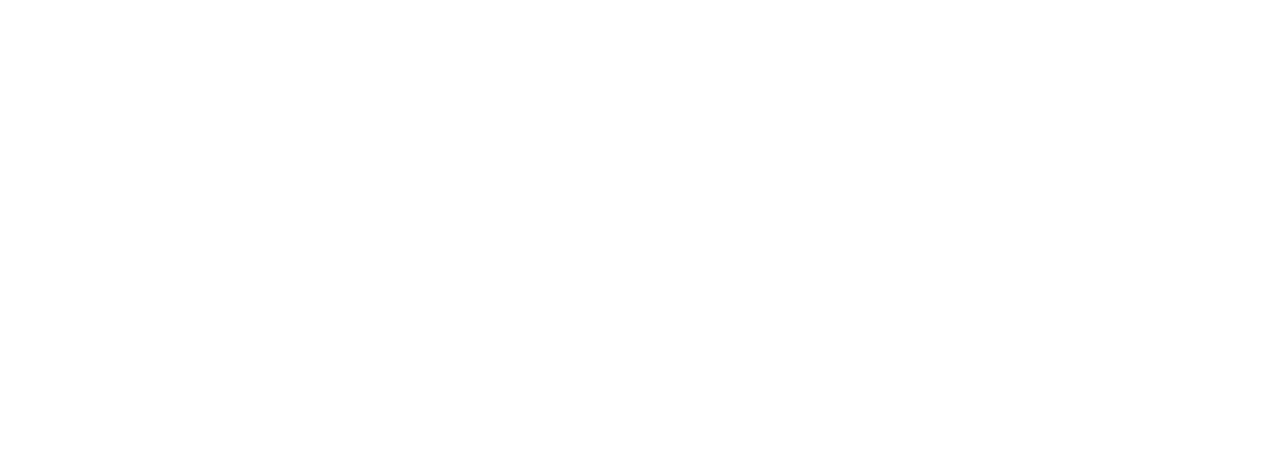
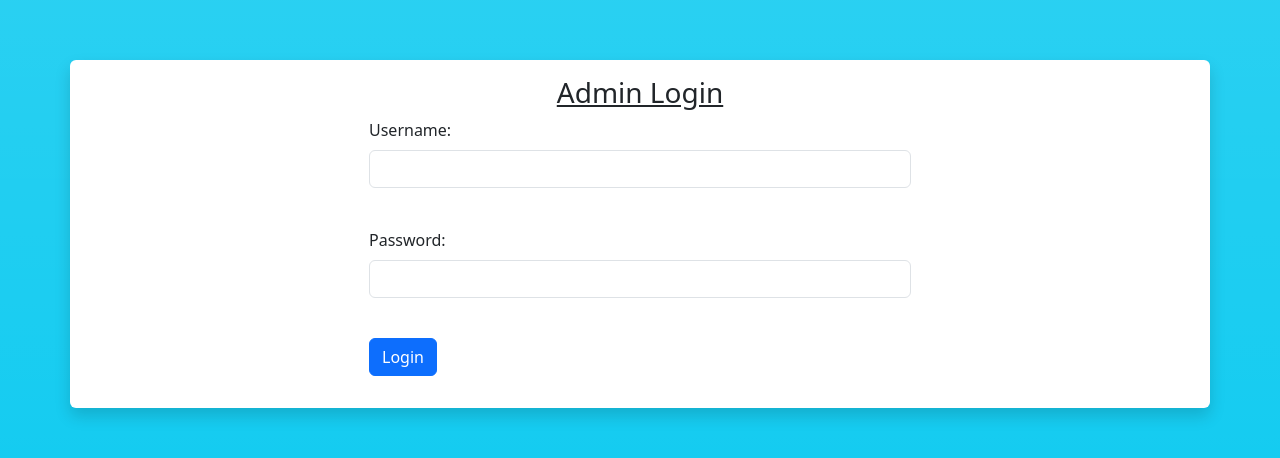
Before and after one commit to Rajavasanthan/news-portal-admin-app, a React (Create React App) app: page / in a window 1280 px wide. Shown: the part 166-624 px from the top of the page. Built offline with nearby package versions, Linux system fonts and the light colour scheme.

Commit message:
using formik created a login page which requests username and password for login as Admin

```diff
--- a/package.json
+++ b/package.json
@@ -7,6 +7,7 @@
     "@testing-library/react": "^13.4.0",
     "@testing-library/user-event": "^13.5.0",
     "bootstrap": "^5.3.2",
+    "formik": "^2.4.5",
     "react": "^18.2.0",
     "react-dom": "^18.2.0",
     "react-router-dom": "^6.21.1",
--- a/src/components/Login.jsx
+++ b/src/components/Login.jsx
@@ -1,11 +1,86 @@
-import React from 'react'
+import { useFormik } from "formik";
+import React from "react";
 
 const Login = () => {
+  const formik = useFormik({
+    initialValues: {
+      username: "",
+      password: "",
+    },
+    validate: (values) => {
+      const errors = {};
+      if (!values.username.trim()) {
+        errors.username = "Please enter the Username";
+      } else if (values.username.length < 3 || values.username.length > 12) {
+        errors.username = "Please enter a value between 3 and 12 characters";
+      }
+
+      if (!values.password.trim()) {
+        errors.password = "Please enter the Password";
+      }
+      console.log(errors)
+      return errors;
+    },
+    onSubmit: (values) => {
+      console.log(values);
+    },
+  });
+
   return (
-    <div>
+    <div className="d-flex align-items-center justify-content-center vh-100 bg-info bg-gradient">
+      <div className="container bg-info bg-light mt-5 shadow p-3 mb-5 bg-body rounded">
+        <div className="row justify-content-center">
+          <div className="col-md-6">
+            <h3 className="text-center"><u>Admin Login</u></h3>
+            <form onSubmit={formik.handleSubmit}>
+              <div className="mb-3">
+                <label className="form-label" htmlFor="username">
+                  {" "}
+                  Username:
+                </label>
+                <input
+                  type="text"
+                  id="username"
+                  name="username"
+                  className="form-control "
+                  autoComplete="true"
+                  value={formik.values.username}
+                  onChange={formik.handleChange}
+                  onBlur={formik.handleBlur}
+                />
+                <span className="text-danger">{formik.errors.username}</span>
+              </div>
+              <br />
+              <div className="mb-3">
+                <label className="form-label" htmlFor="pass">
+                  Password:
+                </label>
+                <input
+                  type="password"
+                  id="pass"
+                  name="password"
+                  value={formik.values.password}
+                  onChange={formik.handleChange}
+                  onBlur={formik.handleBlur}
+                  className="form-control"
+                />
+                <span className="text-danger">{formik.errors.password}</span>
+              </div>
+              <br />
+              <div className="mb-3">
+                <input
+                  type="submit"
+                  name="submit"
+                  value="Login"
+                  className="btn btn-primary"
+                />
+              </div>
+            </form>
+          </div>
+        </div>
+      </div>
+    </div>
+  );
+};
 
-    </div>
-  )
-}
-
-export default Login
+export default Login;
```
Also changed, not shown: 1 other file (tests, documents, lock files or other folders).
